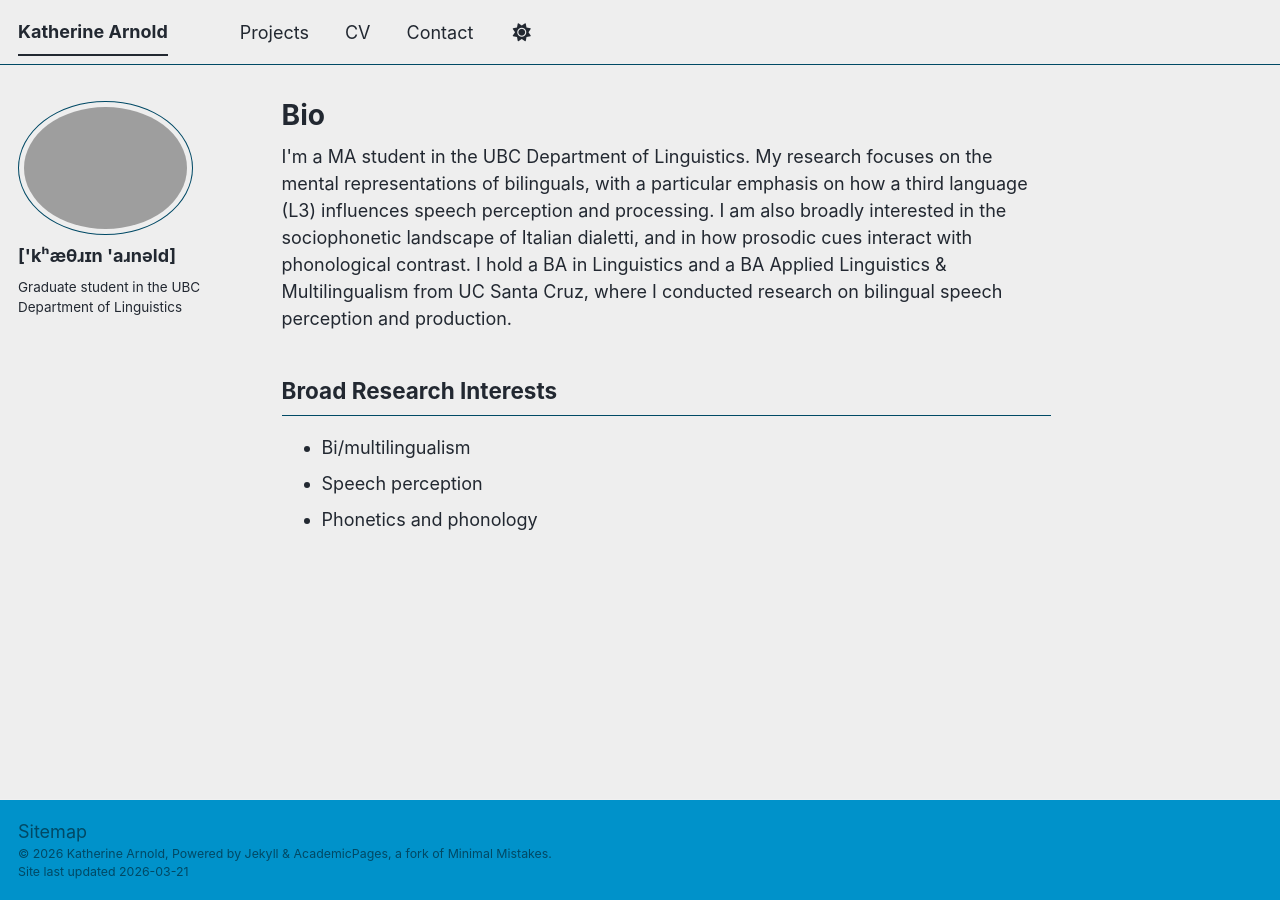
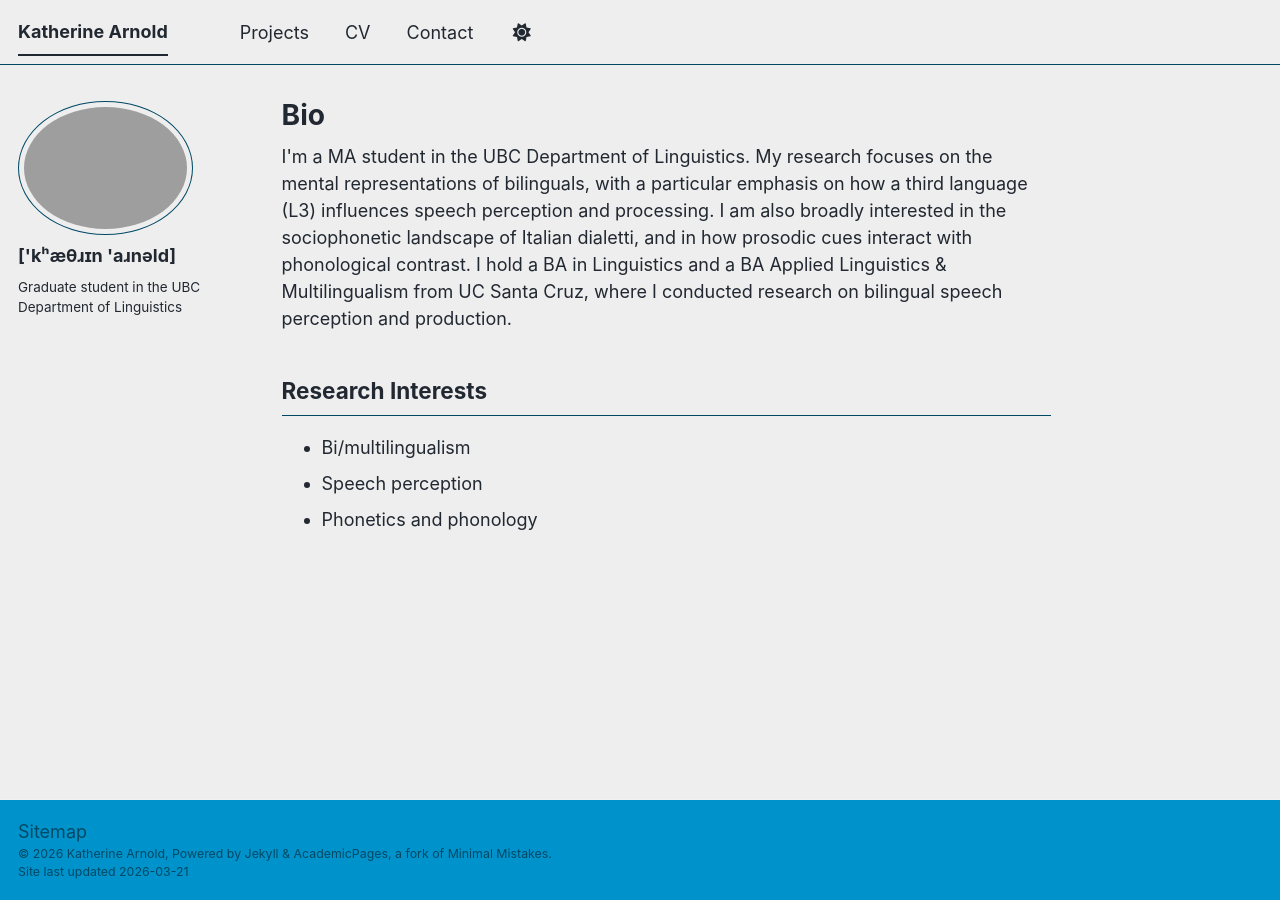
Before and after one commit to katherinearnold/katherinearnold.github.io, a Jekyll site: the page built from _pages/about.md, in a window 1280 px wide. Built offline with Jekyll 4.4.1, drawn with Linux system fonts in a browser that asks for light colours; a script bundle is joined from its source files by our own code; library files that are not in the unit come from our copies.

Commit message:
Rename section from 'Broad Research Interests' to 'Research Interests'

```diff
--- a/_pages/about.md
+++ b/_pages/about.md
@@ -11,7 +11,7 @@ redirect_from:
 I'm a MA student in the UBC Department of Linguistics. My research focuses on the mental representations of bilinguals, with a particular emphasis on how a third language (L3) influences speech perception and processing. I am also broadly interested in the sociophonetic landscape of Italian dialetti, and in how prosodic cues interact with phonological contrast. I hold a BA in Linguistics and a BA Applied Linguistics & Multilingualism from UC Santa Cruz, where I conducted research on bilingual speech perception and production.
 </p>
 
-<h2>Broad Research Interests</h2>
+<h2>Research Interests</h2>
 <ul>
 <li>Bi/multilingualism </li>
 <li>Speech perception</li>
```
